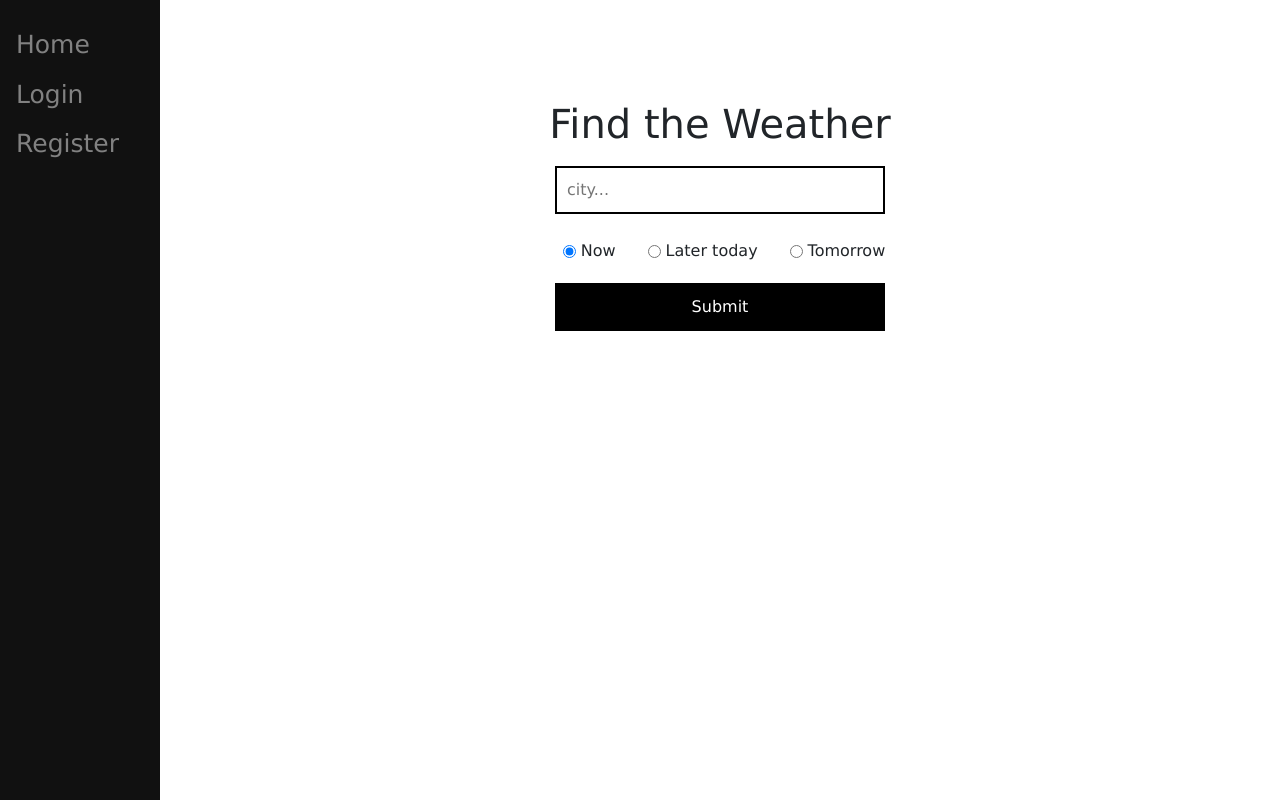
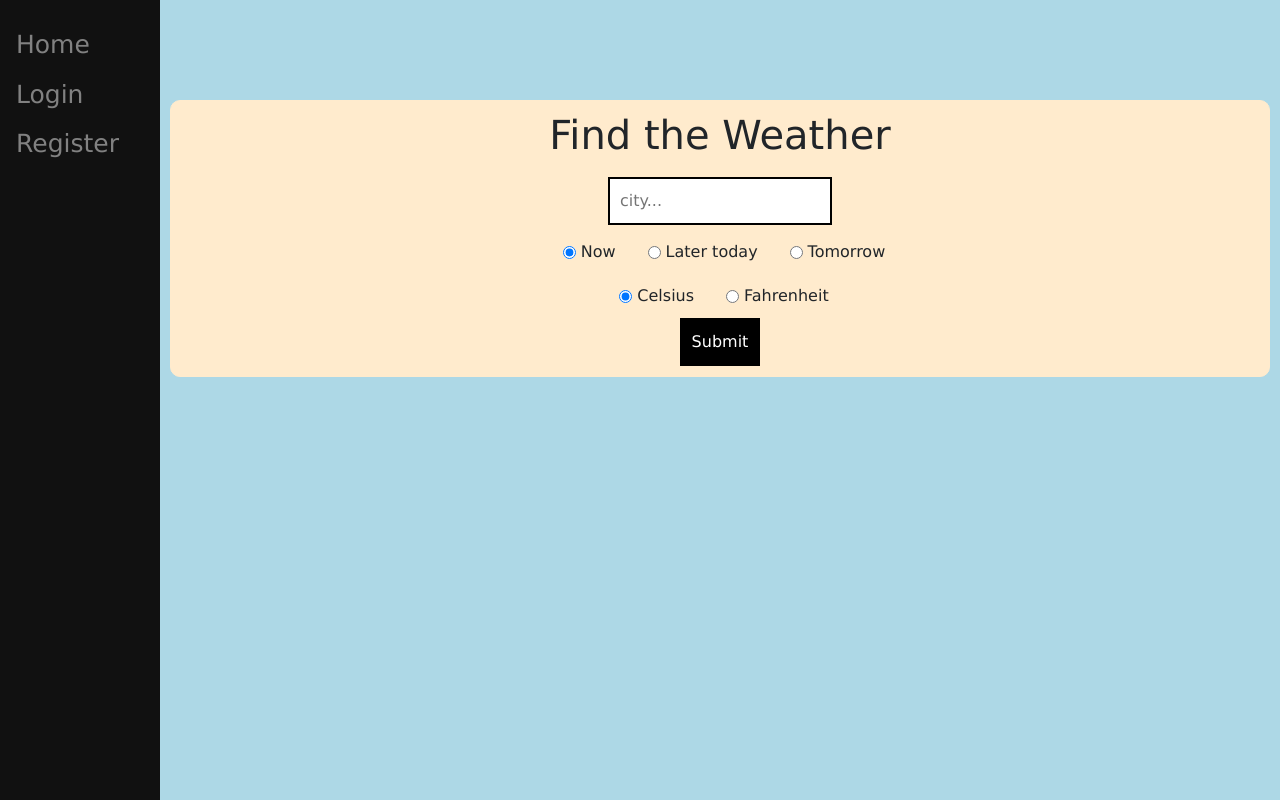
Before and after one commit to nyx500/weather_clothes_matching_application, a Django app: page / in a window 1280 px wide. Run offline with Django 3.2, Linux system fonts and the light colour scheme.

Commit message:
Added unit changing capacity

```diff
--- a/weatherapp/core/static/core/script.js
+++ b/weatherapp/core/static/core/script.js
@@ -28,11 +28,21 @@ function if_checked() {
     return time;
 }
 
-function get_data(city, time) {
+function which_temperature() {
+    if (document.querySelector('#celsius').checked === true) {
+        var units = "celsius";
+    } else {
+        var units = "fahrenheit";
+    }
+    return units;
+}
+
+function get_data(city, time, units) {
     console.log(`Time: ${time}`);
     let cityObj = {
         city: city,
-        time: time
+        time: time,
+        units: units
     };
     fetch('get_data', {
             method: 'POST',
@@ -47,7 +57,8 @@ function get_data(city, time) {
                 error_message.innerHTML = `The location input '${city}' is invalid. Please try again.`;
                 document.querySelector('#main').append(error_message);
             } else {
-                document.querySelector('#main').innerHTML = `The weather in ${response['region']} ${response['tense']} <em><b>${response['weather'].toLowerCase()}</b></em>. The temperature ${response['tense']} ${response['temp']} degrees Celsius. There ${response['tense']} ${response['humidity']}% humidity. The wind speed ${ response['tense']} ${ response['wind']} km/h. <b>It ${response["tense"]} ${response['is_it_windy']}</b>`
+                var units = response['units'].charAt(0).toUpperCase() + response['units'].slice(1);
+                document.querySelector('#main').innerHTML = `The weather in ${response['region']} ${response['tense']} <em><b>${response['weather'].toLowerCase()}</b></em>. The temperature ${response['tense']} ${response['temp']} degrees ${units}. There ${response['tense']} ${response['humidity']}% humidity. The wind speed ${ response['tense']} ${ response['wind']}. <b>It ${response["tense"]} ${response['is_it_windy']}</b>`
                 let assessment = document.createElement('h5');
                 assessment.id = 'assessment';
                 history.pushState({ city: city }, ``, `/city/${city}/`)
@@ -80,6 +91,7 @@ function get_form_input() {
         document.querySelector('#main').append(submit_error);
     } else {
         window.time = if_checked();
-        get_data(window.city, window.time);
+        window.units = which_temperature();
+        get_data(window.city, window.time, window.units);
     }
 }
--- a/weatherapp/core/static/core/styles.css
+++ b/weatherapp/core/static/core/styles.css
@@ -4,8 +4,11 @@
     box-sizing: border-box;
 }
 
+body {
+    background-color: lightblue!important;
+}
+
 input[type='text'] {
-    width: 30%;
     padding: 10px;
     border: 2px solid black;
     margin-bottom: 5px;
@@ -25,6 +28,10 @@ input[type='text'] {
 
 #main {
     text-align: center;
+    background-color: blanchedalmond;
+    border: 1px solid blanchedalmond;
+    border-radius: 10px;
+    padding: 10px;
 }
 
 .container {
@@ -34,7 +41,7 @@ input[type='text'] {
     justify-content: center;
     align-items: flex-end;
     align-content: flex-start;
-    padding: 20px;
+    padding: 10px;
 }
 
 .form-check {
@@ -42,7 +49,6 @@ input[type='text'] {
 }
 
 button {
-    width: 30%;
     padding: 10px;
     border: 2px solid black;
     background: black;
@@ -106,6 +112,30 @@ button {
     .sidenav a {
         font-size: 18px;
     }
+    #main {
+        width: 100vw!important;
+        margin-left: 50px;
+        background-color: lightblue;
+        border: 1px solid lightblue;
+    }
+    .container {
+        flex-wrap: wrap;
+        justify-content: flex-end;
+    }
+}
+
+@media screen and (max-width: 463px) {
+    #main {
+        width: 100vw!important;
+        margin-left: 50px;
+        background-color: lightblue;
+        border: 1px solid lightblue;
+    }
+    .container {
+        margin-left: 20px;
+        flex-wrap: wrap;
+        justify-content: flex-start;
+    }
 }
 
 #error {
--- a/weatherapp/core/templates/core/index.html
+++ b/weatherapp/core/templates/core/index.html
@@ -21,13 +21,19 @@
         {% block div %}
             <div id="main">
                 {% if data %}
+                    <div id="information">
                         The weather in {{ data.region }}
                         {% if data.time == 'now' %}
                             is
                         {% else %}
                             will be
                         {% endif %}
-                    <em><b>{{ data.weather }}</b></em>. The temperature {{ data.tense }} {{ data.temp }} degrees Celsius. There {{ data.tense }} {{ data.humidity }}% humidity. The wind speed {{ data.tense }} {{ data.wind }} km/h. <b>It {{ data.tense }} {{ data.is_it_windy }}</b>
+                        <em><b>{{ data.weather }}</b></em>. The temperature {{ data.tense }} {{ data.temp }} degrees
+                        {% if data.units == "celsius" %}
+                        Celsius.
+                        {% else %}
+                        Fahrenheit
+                        {% endif %}. There {{ data.tense }} {{ data.humidity }}% humidity. The wind speed {{ data.tense }} {{ data.wind }}. <b>It {{ data.tense }} {{ data.is_it_windy }}</b>
                         <h5 id="assessment">
                             {% if data.overall_assessment <= 5 %}
                                 The weather {{ data.tense }} cold. Bundle up with a scarf and gloves!
@@ -39,24 +45,34 @@
                                 The weather {{ data.tense }} very hot. Make sure that you keep well-hydrated.
                             {% endif %}
                         </h5>
-
+                    </div>
                 {% else %}
                     <h1 id="find-the-weather">Find the Weather</h1>
                     <div id="fake-form">
                         <input type="text" name="city" id="city" placeholder="city...">
                         <br>
-                        <div class="container">
+                        <div id="time-options" class="container">
                             <div class="form-check form-check-inline">
                                 <input class="form-check-input" type="radio" name="inlineRadioOptions" id="now" value="option1" checked>
-                                <label class="form-check-label" for="inlineRadio1">Now</label>
+                                <label class="form-check-label" for="now">Now</label>
                             </div>
                             <div class="form-check form-check-inline">
                                 <input class="form-check-input" type="radio" name="inlineRadioOptions" id="later" value="option2">
-                                <label class="form-check-label" for="inlineRadio2">Later today</label>
+                                <label class="form-check-label" for="later">Later today</label>
                             </div>
                             <div class="form-check form-check-inline">
                                 <input class="form-check-input" type="radio" name="inlineRadioOptions" id="tomorrow" value="option3">
-                                <label class="form-check-label" for="inlineRadio3">Tomorrow</label>
+                                <label class="form-check-label" for="tomorrow">Tomorrow</label>
+                            </div>
+                        </div>
+                        <div id="units-options" class="container">
+                            <div class="form-check form-check-inline">
+                                <input class="form-check-input" type="radio" name="radioUnitOptions" id="celsius" value="cels" checked>
+                                <label class="form-check-label" for="celsius">Celsius</label>
+                            </div>
+                            <div class="form-check form-check-inline">
+                                <input class="form-check-input" type="radio" name="radioUnitOptions" id="fahrenheit" value="fahr">
+                                <label class="form-check-label" for="fahrenheit">Fahrenheit</label>
                             </div>
                         </div>
                         <button id='city-button' value="Submit">Submit</button>
--- a/weatherapp/core/views.py
+++ b/weatherapp/core/views.py
@@ -72,11 +72,14 @@ def get_data(request):
         city = data.get("city", "")
         global time
         time = data.get("time", "")
+        global units
+        units = data.get("units", "")
         if city != 'no_city':
-            print(f'City: {city}');
+            print(f'City: {city}')
             print(f"Time: {time}")
+            print(f"Units: {units}")
             html_content = get_html_content(city, time)
-            weather_data = get_weather_data(html_content)
+            weather_data = get_weather_data(html_content, units)
             print(f'Weather data: {weather_data}')
             if weather_data == 'No such city':
                 return JsonResponse({"Error": "This location input is invalid"})
@@ -92,8 +95,9 @@ def get_data(request):
             return render(request, 'core/index.html')
 
 def get_city(request, city):
+    print(f"Refresh time: {time}")
     html_content = get_html_content(city, time)
-    weather_data = get_weather_data(html_content)
+    weather_data = get_weather_data(html_content, units)
     weather_data["time"] = time
     if time == 'now':
         weather_data["tense"] = 'is'
```
Also changed, not shown: weatherapp/core/functions.py (+11 -2 lines). Lines whose indentation alone changed are shown as unchanged.
